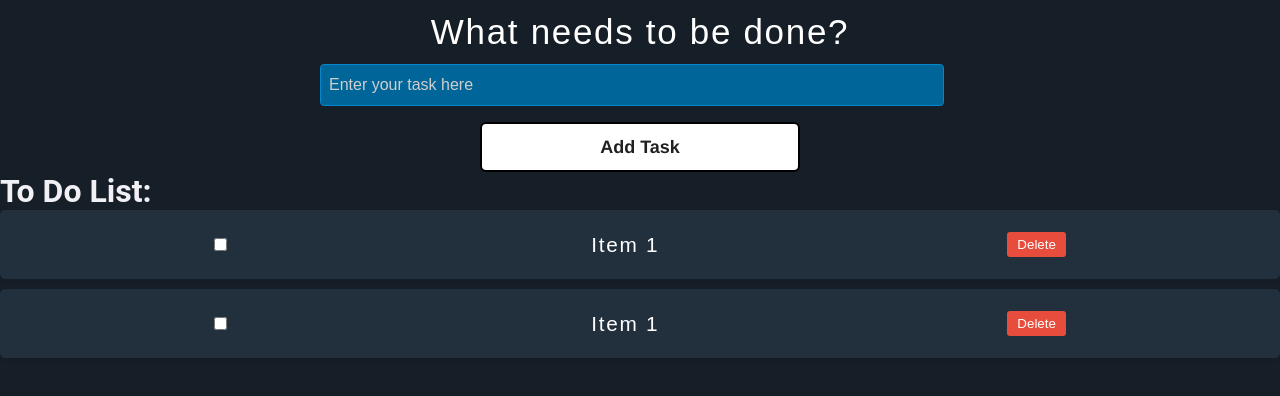
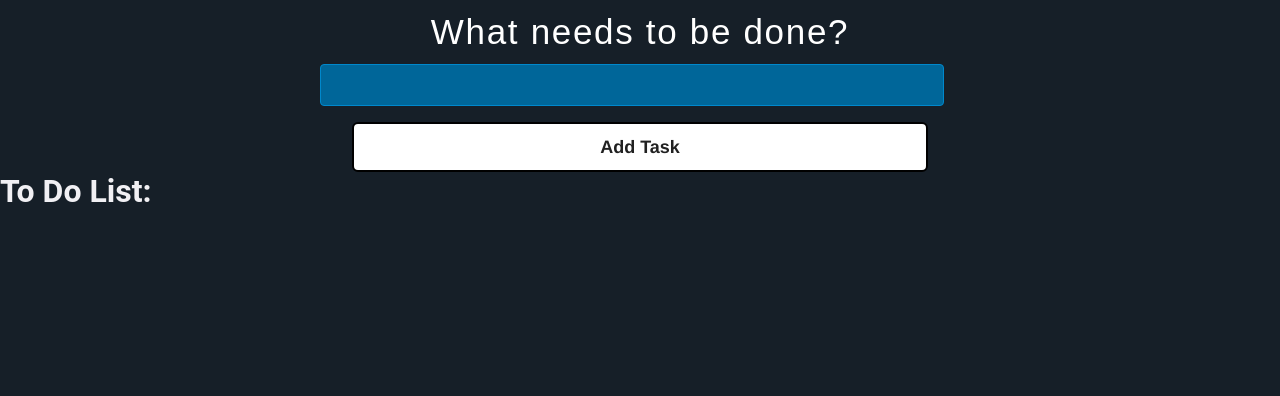
Before and after one commit to roval15/reactjs-todo-app, a React (Vite) app: page / in a window 1280 px wide. Shown: the top 396 px of the page. Built offline with nearby package versions, Linux system fonts and the light colour scheme.

Commit message:
feat: tasks are automatically added to the list
+ checkbox toggle for to dos
+ tasks are added on the list

```diff
--- a/src/App.css
+++ b/src/App.css
@@ -31,6 +31,7 @@ body {
   color: hsl(200, 100%, 90%);
   line-height: 2rem;
   font-size: 1rem;
+  align-items: center;
 }
 
 .new-todo-form input::placeholder {
@@ -108,7 +109,7 @@ https://getcssscan.com/css-buttons-examples*/
 
 /* CSS */
 .button-80 {
-  width: 50%;
+  width: 90%;
   margin: 0 auto;
   background: #fff;
   backface-visibility: hidden;
--- a/src/App.jsx
+++ b/src/App.jsx
@@ -2,37 +2,68 @@ import { useState } from "react";
 import "./App.css";
 
 function App() {
+  const [newItem, setNewItem] = useState("");
+  const [todos, setTodos] = useState([]);
+
+  function handleSubmit(e) {
+    e.preventDefault();
+
+    setTodos((currentTodos) => {
+      return [
+        ...currentTodos,
+        { id: crypto.randomUUID(), title: newItem, completed: false },
+      ];
+    });
+
+    setNewItem("");
+  }
+
+  function toggleTodo(id, completed) {
+    setTodos((currentTodos) => {
+      return currentTodos.map((todo) => {
+        if (todo.id === id) {
+          return { ...todo, completed };
+        }
+
+        return todo;
+      });
+    });
+  }
+
+  console.log(todos);
+
   return (
     <>
-      <form className="new-todo-form">
+      <form onSubmit={handleSubmit} className="new-todo-form">
         <div className="form-row">
           <label htmlFor="new-todo-input">What needs to be done?</label>
           <input
+            value={newItem}
             type="text"
             id="new-todo-input"
-            placeholder="Enter your task here"
+            onChange={(e) => setNewItem(e.target.value)}
           />
         </div>
         <button className="button-80">Add Task</button>
       </form>
       <h1 className="new-todo-title">To Do List:</h1>
       <ul className="new-todo-list">
-        <li>
-          <label className="new-todo-container">
-            <input type="checkbox"/>
-            Item 1
-            <button className="btn delete-todo-task">Delete</button>
-          </label>
-        </li>
-        <li>
-        <label className="new-todo-container">
-            <input type="checkbox"/>
-            Item 1
-            <button className="btn delete-todo-task">Delete</button>
-          </label>
-        </li>
+        {todos.map((todo) => {
+          return (
+            <li key={todo.id}>
+              <label className="new-todo-container">
+                <input
+                  type="checkbox"
+                  checked={todo.completed}
+                  onChange={(e) => toggleTodo(todo.id, e.target.checked)}
+                />
+                {todo.title}
+                <button className="btn delete-todo-task">Delete</button>
+              </label>
+            </li>
+          );
+        })}
       </ul>
-
     </>
   );
 }
```
